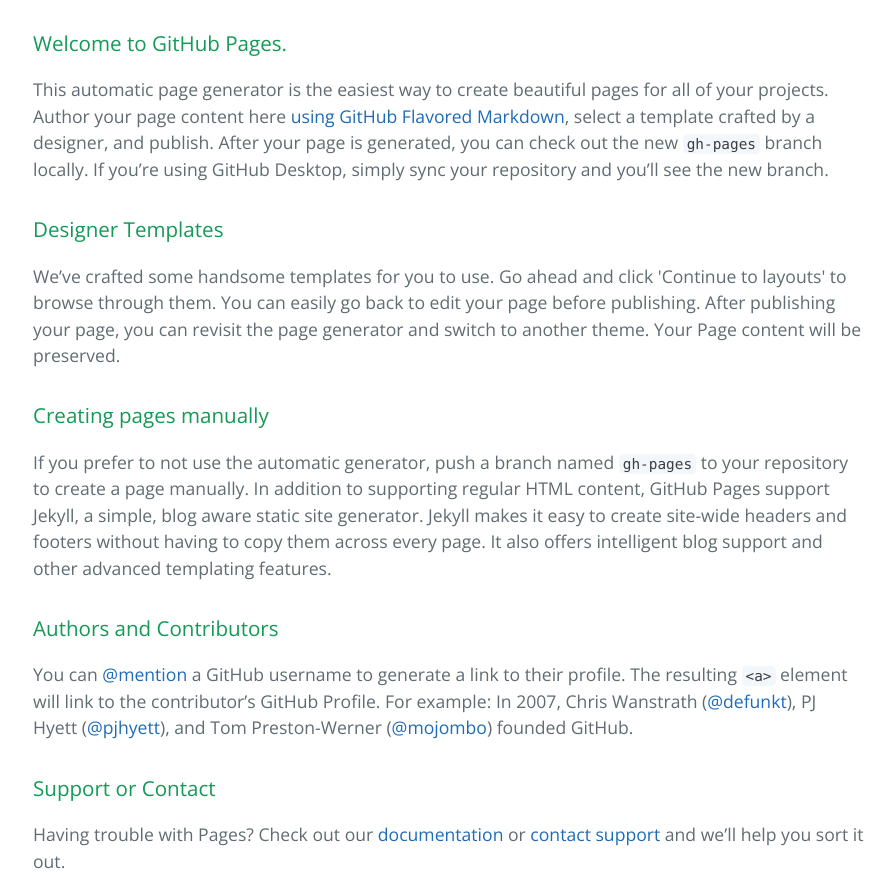
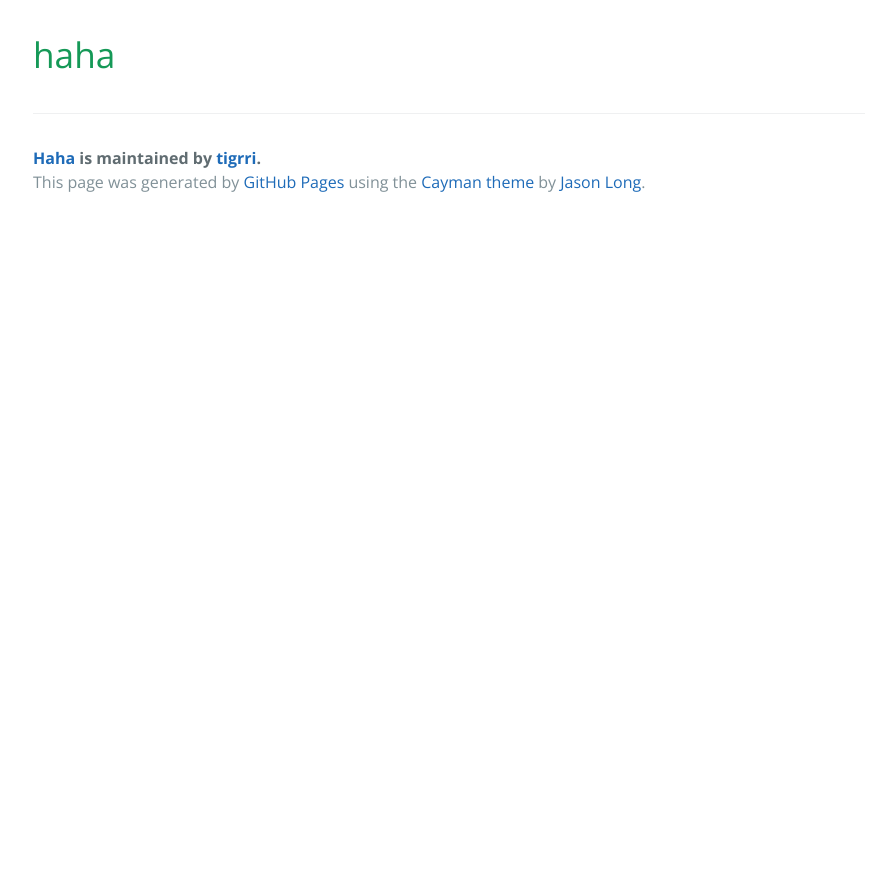
Before and after one commit to tigrri/haha, a plain HTML site: page index.html in a window 1280 px wide. Shown: the part 340-1217 px from the top of the page, without its empty margins (191-1083 px from the left). After the commit the page ends 800 px from the top, so only its background shows below. Drawn offline with nearby package versions, Linux system fonts and the light colour scheme.

```diff
--- a/index.html
+++ b/index.html
@@ -19,30 +19,8 @@
     </section>
 
     <section class="main-content">
-      <h3>
-<a id="welcome-to-github-pages" class="anchor" href="#welcome-to-github-pages" aria-hidden="true"><span class="octicon octicon-link"></span></a>Welcome to GitHub Pages.</h3>
-
-<p>This automatic page generator is the easiest way to create beautiful pages for all of your projects. Author your page content here <a href="https://guides.github.com/features/mastering-markdown/">using GitHub Flavored Markdown</a>, select a template crafted by a designer, and publish. After your page is generated, you can check out the new <code>gh-pages</code> branch locally. If you’re using GitHub Desktop, simply sync your repository and you’ll see the new branch.</p>
-
-<h3>
-<a id="designer-templates" class="anchor" href="#designer-templates" aria-hidden="true"><span class="octicon octicon-link"></span></a>Designer Templates</h3>
-
-<p>We’ve crafted some handsome templates for you to use. Go ahead and click 'Continue to layouts' to browse through them. You can easily go back to edit your page before publishing. After publishing your page, you can revisit the page generator and switch to another theme. Your Page content will be preserved.</p>
-
-<h3>
-<a id="creating-pages-manually" class="anchor" href="#creating-pages-manually" aria-hidden="true"><span class="octicon octicon-link"></span></a>Creating pages manually</h3>
-
-<p>If you prefer to not use the automatic generator, push a branch named <code>gh-pages</code> to your repository to create a page manually. In addition to supporting regular HTML content, GitHub Pages support Jekyll, a simple, blog aware static site generator. Jekyll makes it easy to create site-wide headers and footers without having to copy them across every page. It also offers intelligent blog support and other advanced templating features.</p>
-
-<h3>
-<a id="authors-and-contributors" class="anchor" href="#authors-and-contributors" aria-hidden="true"><span class="octicon octicon-link"></span></a>Authors and Contributors</h3>
-
-<p>You can <a href="https://github.com/blog/821" class="user-mention">@mention</a> a GitHub username to generate a link to their profile. The resulting <code>&lt;a&gt;</code> element will link to the contributor’s GitHub Profile. For example: In 2007, Chris Wanstrath (<a href="https://github.com/defunkt" class="user-mention">@defunkt</a>), PJ Hyett (<a href="https://github.com/pjhyett" class="user-mention">@pjhyett</a>), and Tom Preston-Werner (<a href="https://github.com/mojombo" class="user-mention">@mojombo</a>) founded GitHub.</p>
-
-<h3>
-<a id="support-or-contact" class="anchor" href="#support-or-contact" aria-hidden="true"><span class="octicon octicon-link"></span></a>Support or Contact</h3>
-
-<p>Having trouble with Pages? Check out our <a href="https://help.github.com/pages">documentation</a> or <a href="https://github.com/contact">contact support</a> and we’ll help you sort it out.</p>
+      <h1>
+<a id="haha" class="anchor" href="#haha" aria-hidden="true"><span class="octicon octicon-link"></span></a>haha</h1>
 
       <footer class="site-footer">
         <span class="site-footer-owner"><a href="https://github.com/tigrri/haha">Haha</a> is maintained by <a href="https://github.com/tigrri">tigrri</a>.</span>
```
Also changed, not shown: params.json (+1 -1 lines).
